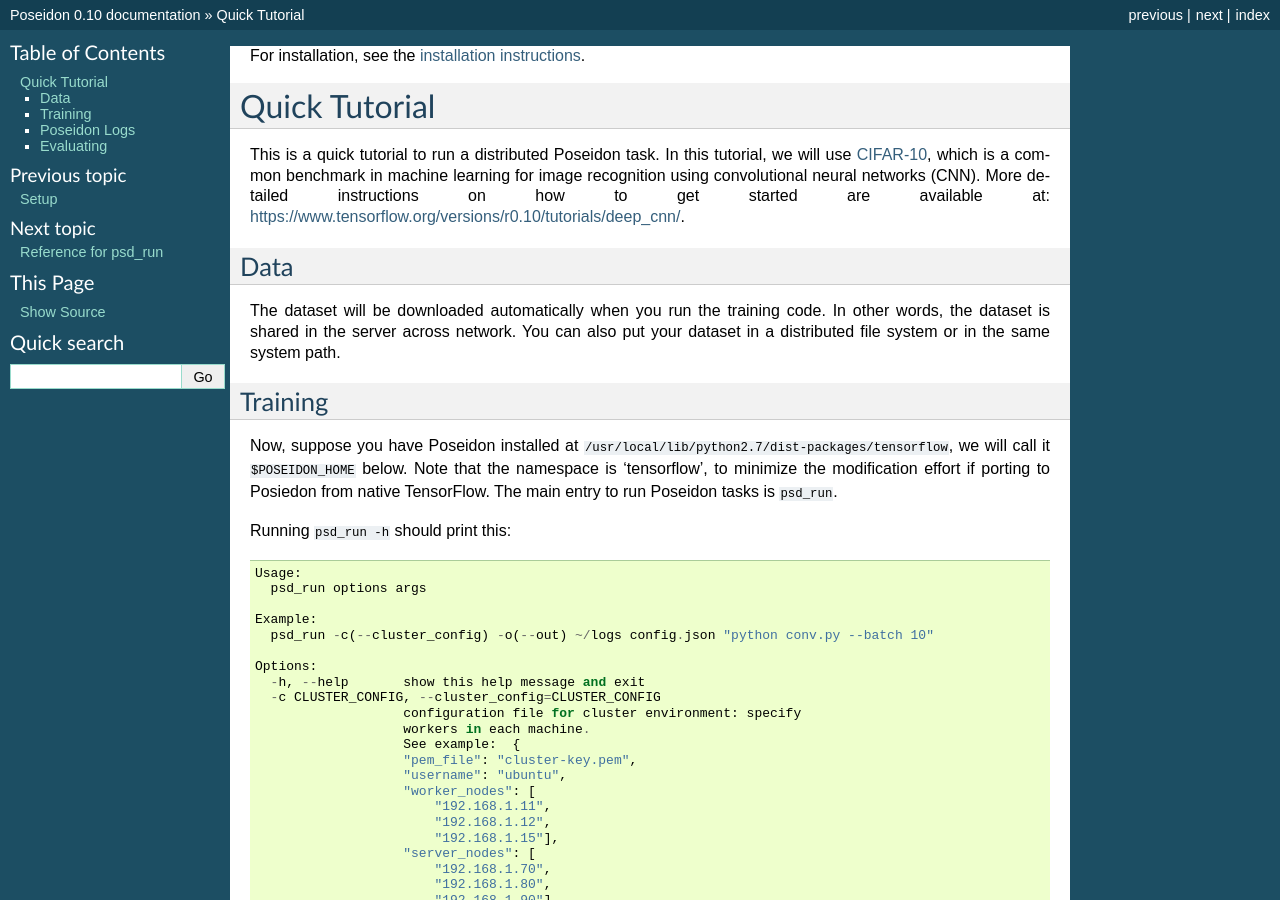
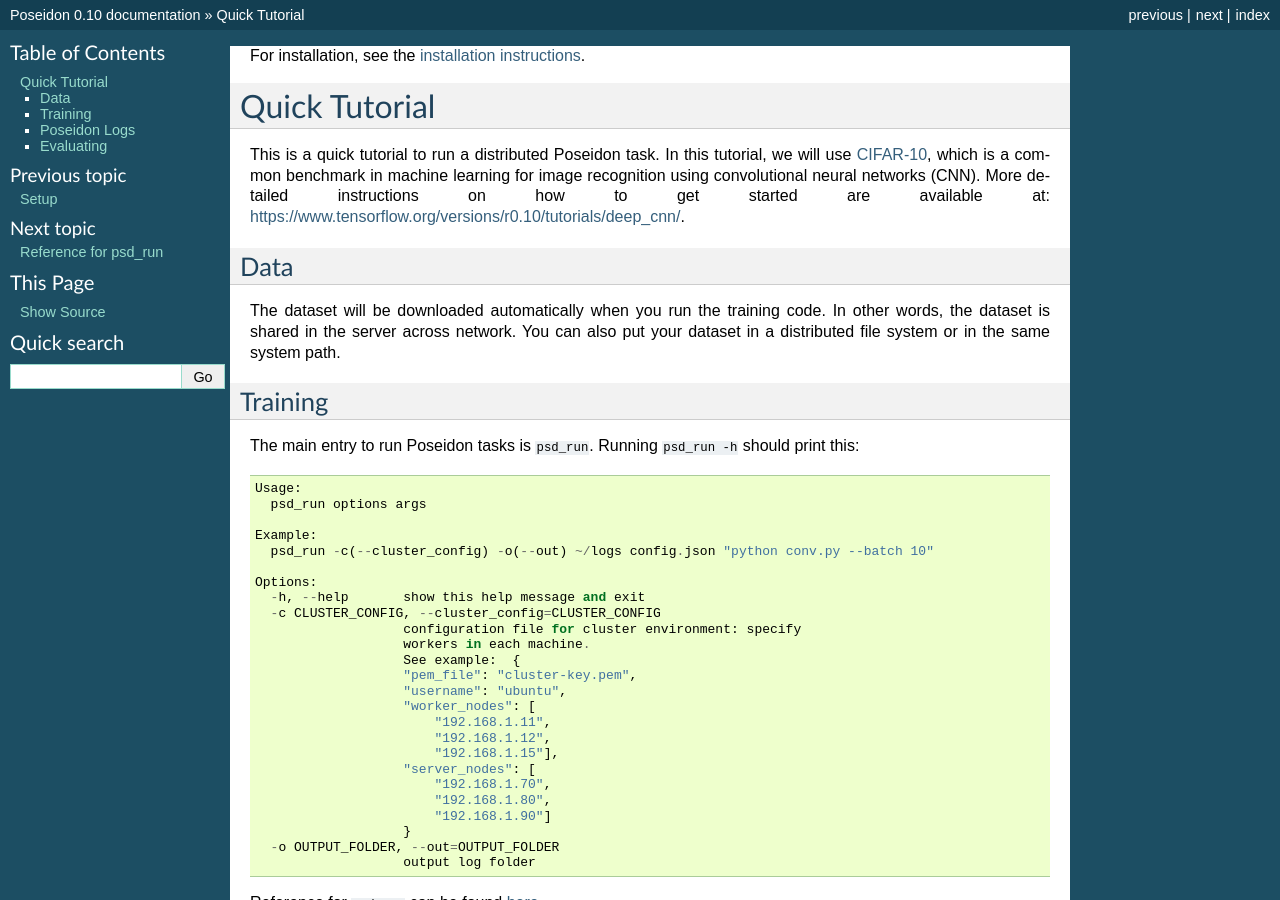
Before and after one commit to petuum-inc/poseidon-release, a Sphinx documentation site: the page built from docs/source/tutorial.rst, in a window 1280 px wide and 900 px high. Built offline with Sphinx 7.4.7, drawn with Linux system fonts in a browser that asks for light colours.

Commit message:
removing sentence about

```diff
--- a/docs/source/tutorial.rst
+++ b/docs/source/tutorial.rst
@@ -13,9 +13,7 @@ The dataset will be downloaded automatically when you run the training code. In
 Training
 --------
 
-Now, suppose you have Poseidon installed at ``/usr/local/lib/python2.7/dist-packages/tensorflow``, we will call it ``$POSEIDON_HOME`` below. Note that the namespace is 'tensorflow', to minimize the modification effort if porting to Posiedon from native TensorFlow. The main entry to run Poseidon tasks is ``psd_run``.
-
-Running ``psd_run -h`` should print this:
+The main entry to run Poseidon tasks is ``psd_run``. Running ``psd_run -h`` should print this:
 
 .. code::
 
```
